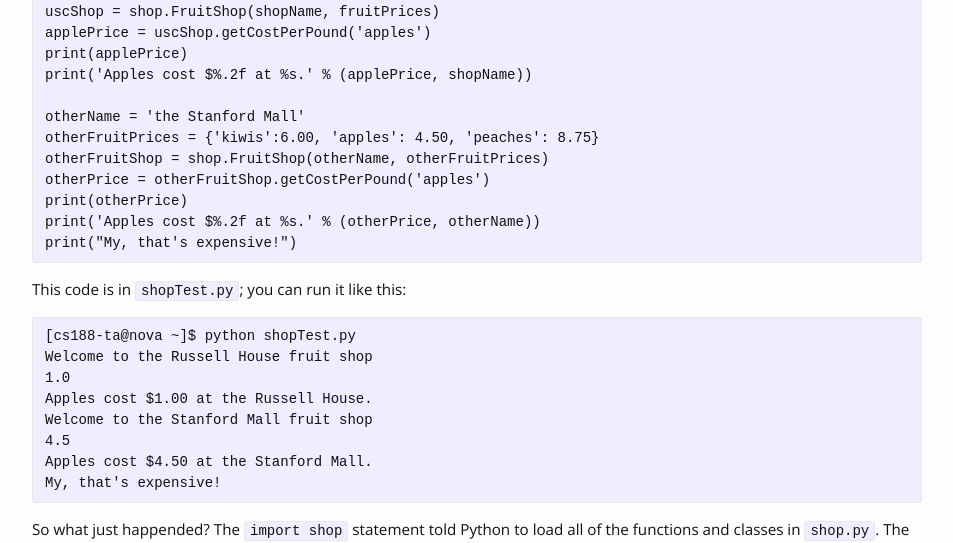
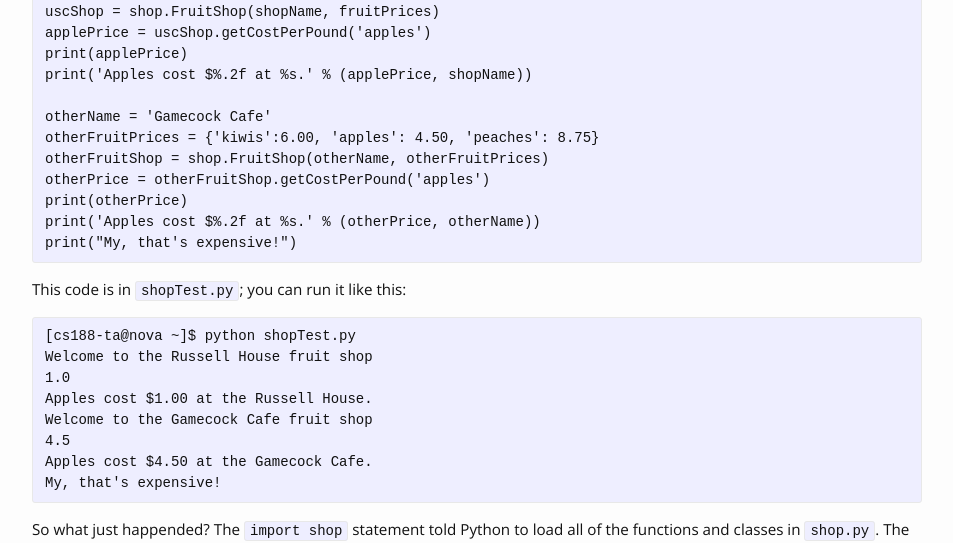
Before and after one commit to stephenvolpe/csce580, a Jekyll site: the page built from project0.html, in a window 1280 px wide and 1400 px high, scrolled down 14856 px. Shown: the part 340-883 px from the top of the window, without its empty margins (163-1116 px from the left). Built offline with Jekyll 4.4.1, drawn with Linux system fonts in a browser that asks for light colours; nearby versions of some CDN libraries; some of the changed text lies outside the part shown.

Commit message:
project0

```diff
--- a/project0.html
+++ b/project0.html
@@ -392,7 +392,7 @@ applePrice = uscShop.getCostPerPound('apples')
 print(applePrice)
 print('Apples cost $%.2f at %s.' % (applePrice, shopName))
 
-otherName = 'the Stanford Mall'
+otherName = 'Gamecock Cafe'
 otherFruitPrices = {'kiwis':6.00, 'apples': 4.50, 'peaches': 8.75}
 otherFruitShop = shop.FruitShop(otherName, otherFruitPrices)
 otherPrice = otherFruitShop.getCostPerPound('apples')
@@ -407,9 +407,9 @@ print("My, that's expensive!")
 Welcome to the Russell House fruit shop
 1.0
 Apples cost $1.00 at the Russell House.
-Welcome to the Stanford Mall fruit shop
+Welcome to the Gamecock Cafe fruit shop
 4.5
-Apples cost $4.50 at the Stanford Mall.
+Apples cost $4.50 at the Gamecock Cafe.
 My, that's expensive!
 </pre>
 </div>
```
